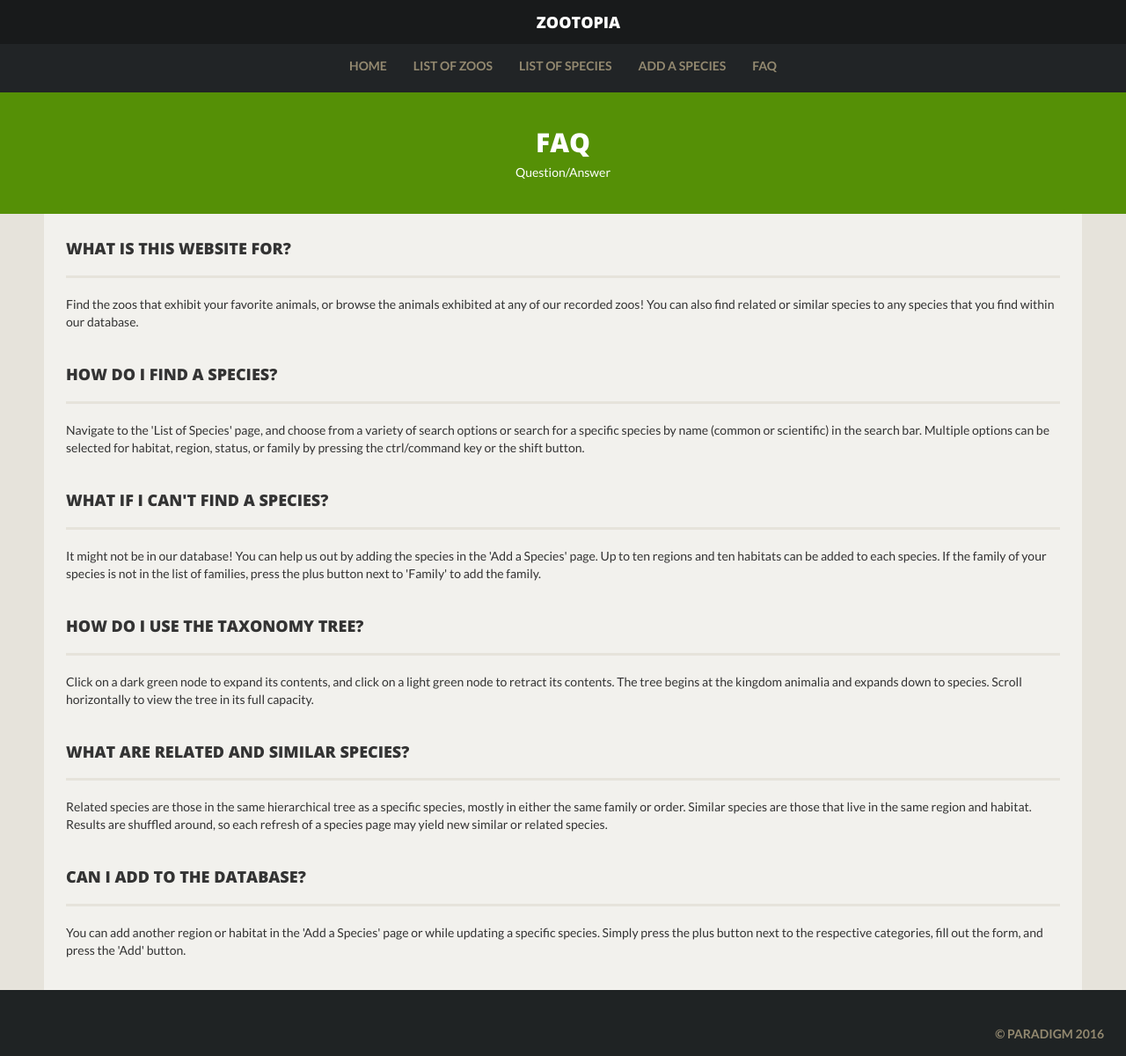
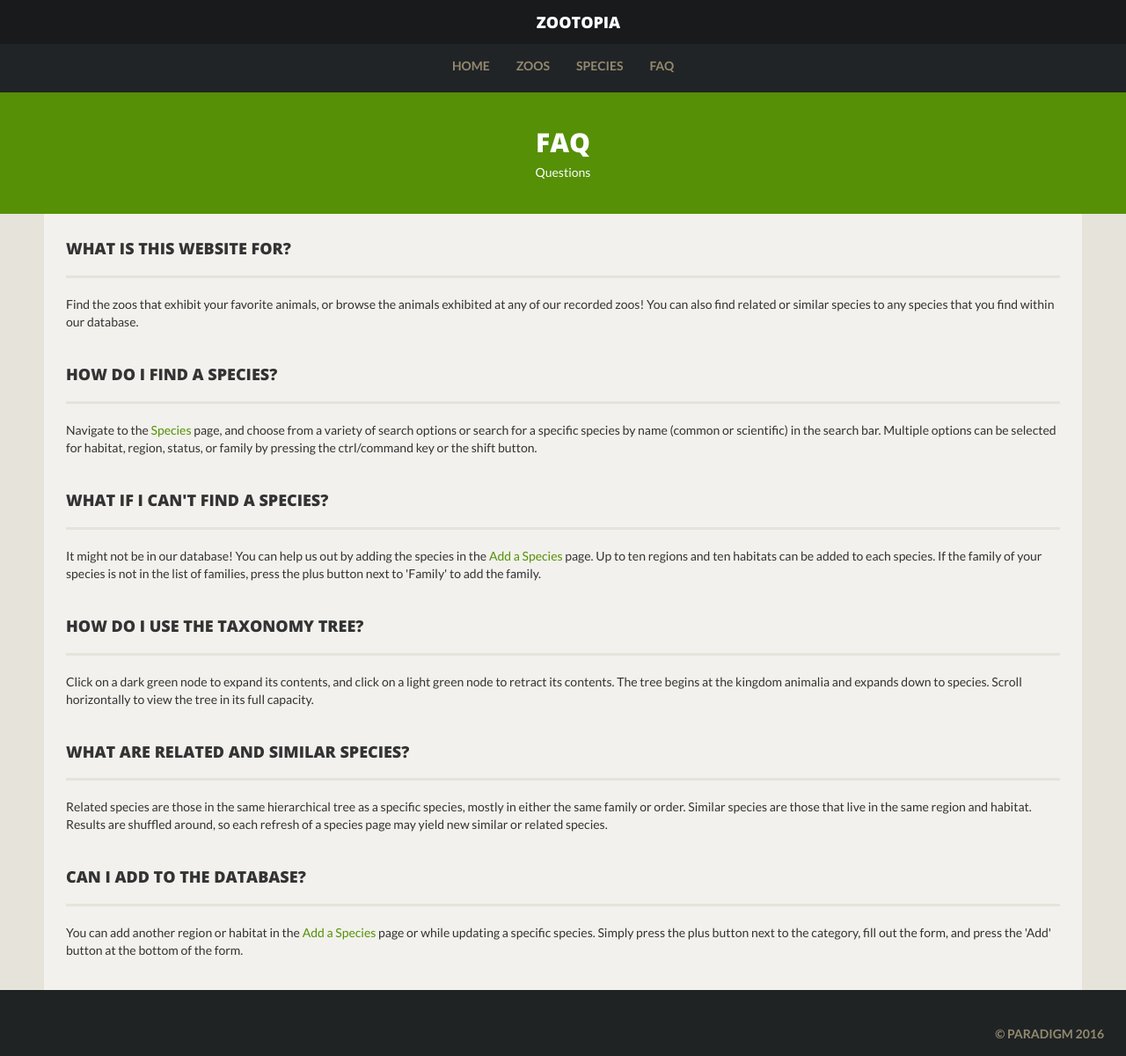
Before and after one commit to akeenan2/paradigm, a Django app: page /help/ in a window 1280 px wide. Shown: the whole page at 88% size. Run offline with Django 3.2, Linux system fonts and the light colour scheme; some libraries are stand-ins or nearby versions.

Commit message:
fix format

```diff
--- a/website/zoo/templates/layouts/base.html
+++ b/website/zoo/templates/layouts/base.html
@@ -38,10 +38,9 @@
             <!-- links -->
             <div class="collapse navbar-collapse" id="navbar-collapse">
                 <ul class="nav navbar-nav">
-                    <li><a href="">Home</a></li>
-                    <li><a href="/zoo/">List of Zoos</a></li>
-                    <li><a href="/species/">List of Species</a></li>
-                    <li><a href="/add/species/">Add a Species</a></li>
+                    <li><a href="/">Home</a></li>
+                    <li><a href="/zoo/">Zoos</a></li>
+                    <li><a href="/species/">Species</a></li>
                     <li><a href="/help/">FAQ</a></li>
                 </ul>
             </div>
--- a/website/zoo/templates/zoo/add_species.html
+++ b/website/zoo/templates/zoo/add_species.html
@@ -1,7 +1,7 @@
 <!-- add_species.html -->
 {% extends "layouts/overlay.html" %}
-{% block page_title %}Add Species{% endblock %}
-{% block jumbotron_name %}Add Species{% endblock %}
+{% block page_title %}Add a Species{% endblock %}
+{% block jumbotron_name %}Add a Species{% endblock %}
 {% block jumbotron_description %}Contribute to our database{% endblock %}
 
 {% block content %}
--- a/website/zoo/templates/zoo/help.html
+++ b/website/zoo/templates/zoo/help.html
@@ -2,18 +2,7 @@
 {% extends "layouts/base.html" %}
 {% block page_title %}FAQ{% endblock %}
 {% block jumbotron_name %}FAQ{% endblock %}
-{% block jumbotron_description %}Question/Answer{% endblock %}
-
-{% block navbar %}
-<div class="collapse navbar-collapse" id="navbar-collapse">
-    <ul class="nav navbar-nav">
-        <li><a href="/zoo/">List of Zoos</a></li>
-        <li><a href="/species/">List of Species</a></li>
-        <li><a href="/add/species/">Add a Species</a></li>
-        <li><a class="active" href="/help/">FAQ</a></li>
-    </ul>
-</div>
-{% endblock %}
+{% block jumbotron_description %}Questions{% endblock %}
 
 {% block content %}
 <br>
@@ -23,11 +12,11 @@
 <br>
 <h4> How do I find a species? </h4>
 <hr>
-<p> Navigate to the 'List of Species' page, and choose from a variety of search options or search for a specific species by name (common or scientific) in the search bar. Multiple options can be selected for habitat, region, status, or family by pressing the ctrl/command key or the shift button. </p>
+<p> Navigate to the <a href="/species/">Species</a> page, and choose from a variety of search options or search for a specific species by name (common or scientific) in the search bar. Multiple options can be selected for habitat, region, status, or family by pressing the ctrl/command key or the shift button. </p>
 <br>
 <h4> What if I can't find a species? </h4>
 <hr>
-<p> It might not be in our database! You can help us out by adding the species in the 'Add a Species' page. Up to ten regions and ten habitats can be added to each species. If the family of your species is not in the list of families, press the plus button next to 'Family' to add the family. </p>
+<p> It might not be in our database! You can help us out by adding the species in the <a href="/add/species/">Add a Species</a> page. Up to ten regions and ten habitats can be added to each species. If the family of your species is not in the list of families, press the plus button next to 'Family' to add the family. </p>
 <br>
 <h4> How do I use the taxonomy tree? </h4>
 <hr>
@@ -39,5 +28,5 @@
 <br>
 <h4> Can I add to the database? </h4>
 <hr>
-<p> You can add another region or habitat in the 'Add a Species' page or while updating a specific species. Simply press the plus button next to the respective categories, fill out the form, and press the 'Add' button. <p>
+<p> You can add another region or habitat in the <a href="/add/species/">Add a Species</a> page or while updating a specific species. Simply press the plus button next to the category, fill out the form, and press the 'Add' button at the bottom of the form. <p>
 {% endblock %}
--- a/website/zoo/templates/zoo/list_zoos.html
+++ b/website/zoo/templates/zoo/list_zoos.html
@@ -2,7 +2,7 @@
 {% extends "layouts/base.html" %}
 {% load staticfiles %}
 {% block page_title %}Zoos{% endblock %}
-{% block jumbotron_name %}List of Zoos{% endblock %}
+{% block jumbotron_name %}Zoos{% endblock %}
 {% block jumbotron_description %}Find a zoo{% endblock %}
 
 {% block content %}
```
Also changed, not shown: website/zoo/templates/zoo/list_species.html (+5 -2 lines).
